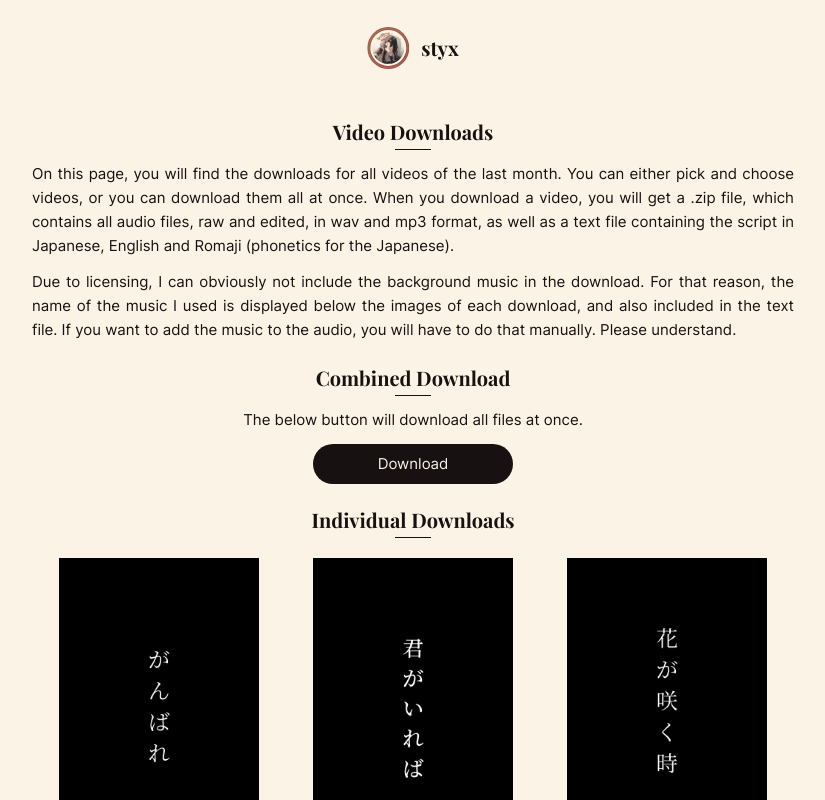
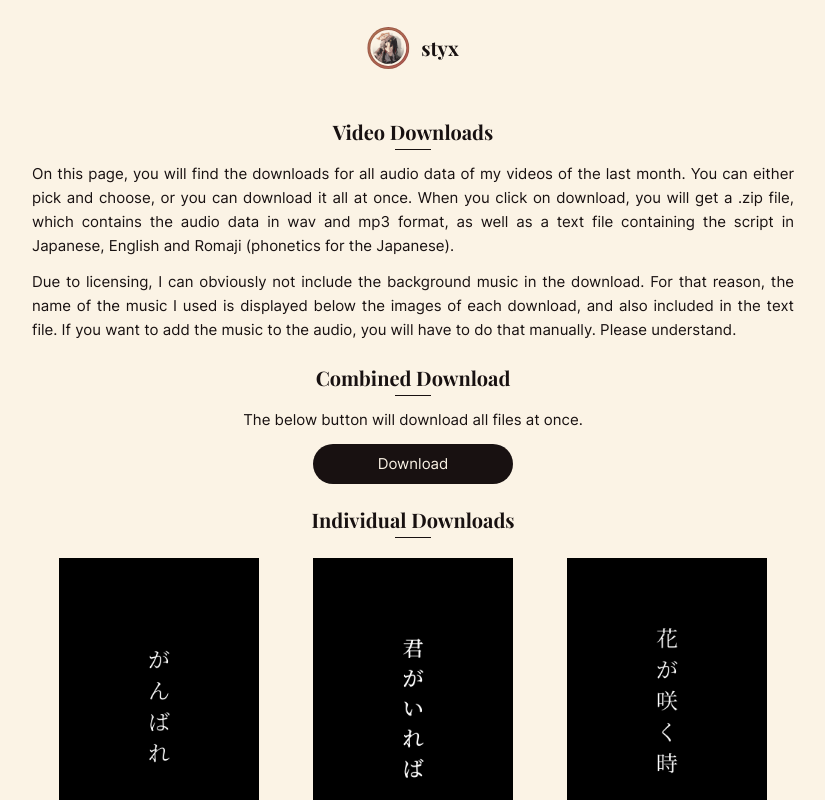
Before and after one commit to styxva/styxva.github.io, a Next.js app: page /0b7e02d8 in a window 1280 px wide. Shown: the top 800 px of the page, without its empty margins (227-1052 px from the left). Built offline with nearby package versions, Linux system fonts and the light colour scheme.

Commit message:
shit, made a mistake

```diff
--- a/pages/0b7e02d8.tsx
+++ b/pages/0b7e02d8.tsx
@@ -45,7 +45,7 @@ export default function Videos({ audioData }: Props) {
 
         <h2>Video Downloads</h2>
 
-        <p>On this page, you will find the downloads for all videos of the last month. You can either pick and choose videos, or you can download them all at once. When you download a video, you will get a .zip file, which contains all audio files, raw and edited, in wav and mp3 format, as well as a text file containing the script in Japanese, English and Romaji (phonetics for the Japanese).</p>
+        <p>On this page, you will find the downloads for all audio data of my videos of the last month. You can either pick and choose, or you can download it all at once. When you click on download, you will get a .zip file, which contains the audio data in wav and mp3 format, as well as a text file containing the script in Japanese, English and Romaji (phonetics for the Japanese).</p>
         <p>Due to licensing, I can obviously not include the background music in the download. For that reason, the name of the music I used is displayed below the images of each download, and also included in the text file. If you want to add the music to the audio, you will have to do that manually. Please understand.</p>
 
         <h2>Combined Download</h2>
```
